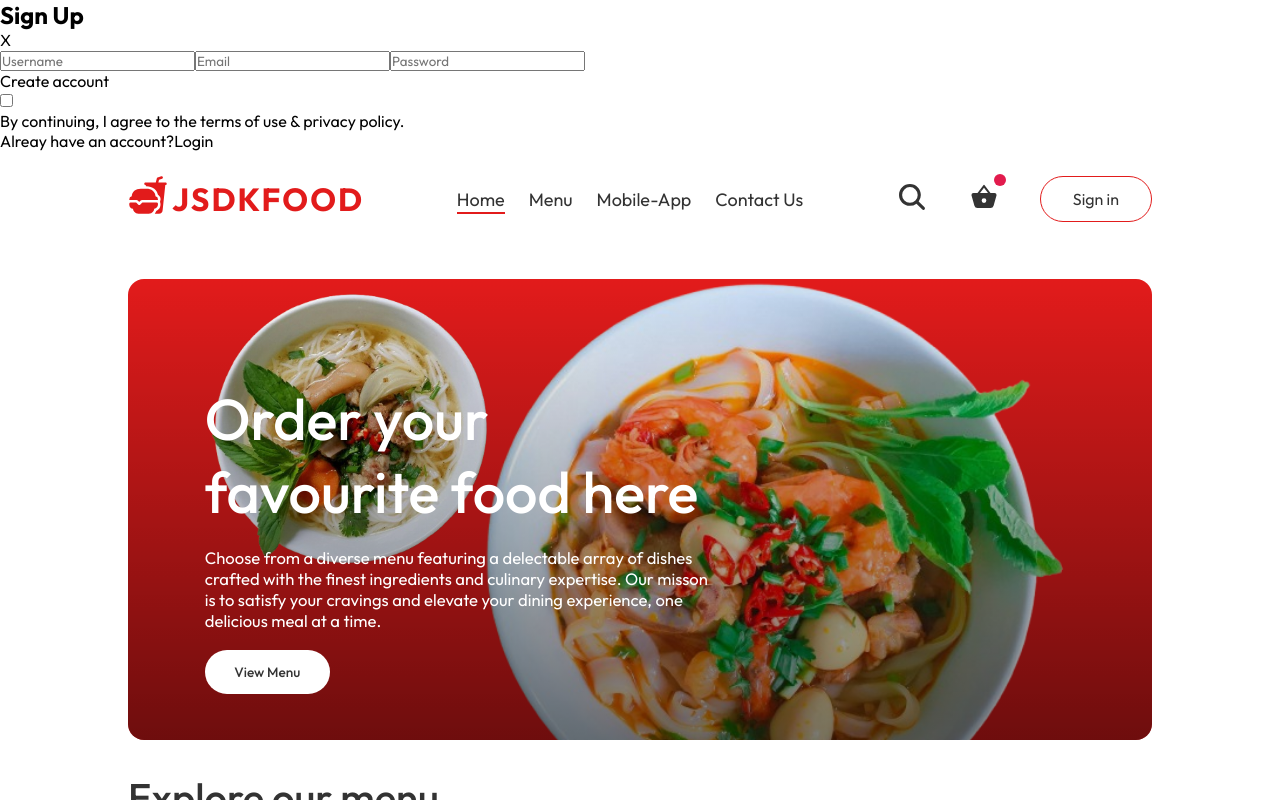
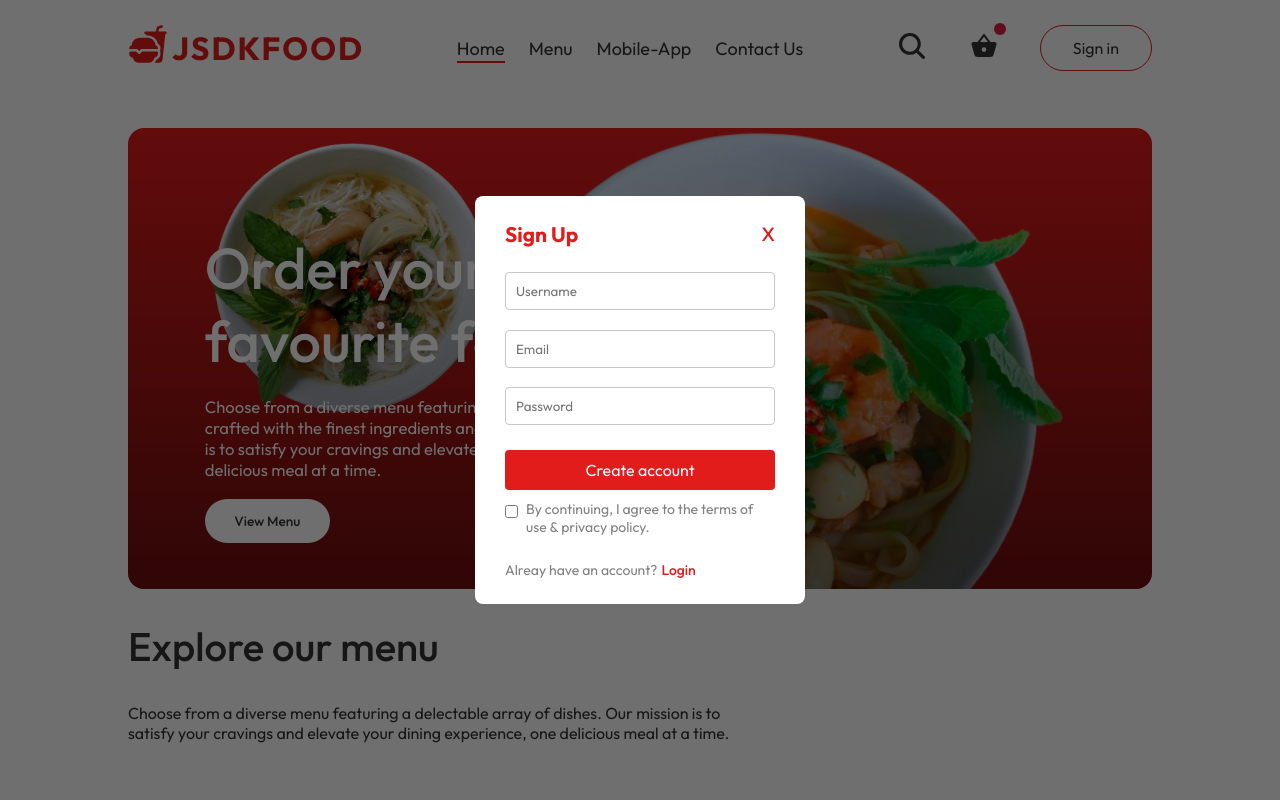
Before and after one commit to Bewjsdk/jsdk-food-delivery, a React (Vite) app: page / in a window 1280 px wide. Both pictures are taken after a click on the button "Sign in". Shown: the top 800 px of the page. Built offline with nearby package versions, Linux system fonts and the light colour scheme; grey boxes are pictures that could not be loaded.

Commit message:
add loginpopup

```diff
--- a/src/components/LoginPopup/LoginPopup.tsx
+++ b/src/components/LoginPopup/LoginPopup.tsx
@@ -19,6 +19,7 @@ const LoginPopup = ({ setShowLogin }: LoginPopupProps) => {
           <h2>{currentState}</h2>
           <button onClick={() => setShowLogin(false)}>X</button>
         </div>
+
         {/* Form inputs */}
         <div className={styles.loginInputs}>
           {currentState === "Sign Up" ? (
@@ -29,22 +30,28 @@ const LoginPopup = ({ setShowLogin }: LoginPopupProps) => {
           <input type="email" placeholder="Email" required />
           <input type="password" placeholder="Password" required />
         </div>
-        <button>
+
+        {/* Button for Create account or login */}
+        <button type="button" className={styles.submitBtn}>
           {currentState === "Sign Up" ? "Create account" : "Login"}
         </button>
-        <div className="">
+
+        {/* Agree condition check */}
+        <div className={styles.conditionCheck}>
           <input type="checkbox" required />
           <p>By continuing, I agree to the terms of use & privacy policy.</p>
         </div>
+
+        {/* Switch to Sign Up or Login */}
         {currentState === "Sign Up" ? (
           <p>
             Alreay have an account?
-            <button onClick={() => setCurrentState("Login")}>Login</button>
+            <button type="button" onClick={() => setCurrentState("Login")}>Login</button>
           </p>
         ) : (
           <p>
             Create a new account?
-            <button onClick={() => setCurrentState("Sign Up")}>Click here</button>
+            <button type="button" onClick={() => setCurrentState("Sign Up")}>Click here</button>
           </p>
         )}
       </form>
--- a/src/components/LoginPopup/loginpopup.module.css
+++ b/src/components/LoginPopup/loginpopup.module.css
@@ -0,0 +1,92 @@
+.loginPopup {
+  position: absolute;
+  z-index: 50;
+  width: 100%;
+  height: 100%;
+  background-color: #00000090;
+  display: grid;
+}
+
+.loginForm {
+  place-self: center;
+  width: max(23vw, 330px);
+  color: #808080;
+  background-color: white;
+  display: flex;
+  flex-direction: column;
+  gap: 25px;
+  padding: 25px 30px;
+  border-radius: 8px;
+  font-size: 14px;
+  animation: fadeIn 0.5s;
+
+  & > .submitBtn {
+    padding: 10px;
+    border-radius: 4px;
+    color: white;
+    background-color: var(--main-color);
+    font-size: 1rem;
+  }
+
+  & > .conditionCheck {
+    display: flex;
+    align-items: flex-start;
+    gap: 8px;
+    margin-top: -15px;
+
+    & > input[type="checkbox"] {
+      margin-top: 5px;
+      accent-color: var(--main-color);
+    }
+  }
+
+  & > p {
+    display: flex;
+    gap: 0.25rem;
+    align-items: flex-end;
+
+    & > button {
+      font-weight: 500;
+      color: var(--main-color);
+
+      &:hover {
+        text-decoration: underline;
+      }
+    }
+  }
+}
+
+.loginTitle {
+  display: flex;
+  justify-content: space-between;
+  align-items: center;
+
+  & > h2 {
+    color: var(--main-color);
+  }
+
+  & > button {
+    font-size: 1.2rem;
+    font-weight: 500;
+    color: var(--main-color);
+  }
+}
+
+.loginInputs {
+  display: flex;
+  flex-direction: column;
+  gap: 1.2rem;
+
+  & > input {
+    outline: none;
+    border: 1px solid #c9c9c9;
+    padding: 10px;
+    border-radius: 4px;
+  }
+}
+
+/* Fade In Animation */
+@keyframes fadeIn {
+  0% { opacity: 0; }
+  100% { opacity: 1; }
+}
```
